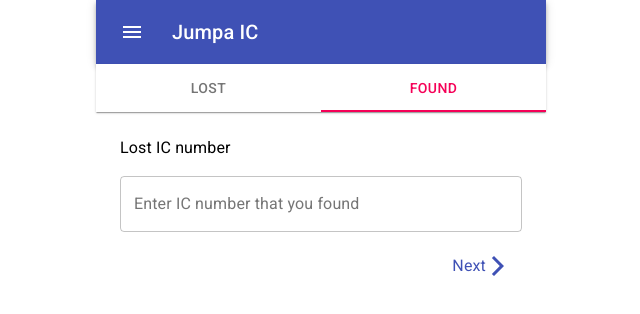
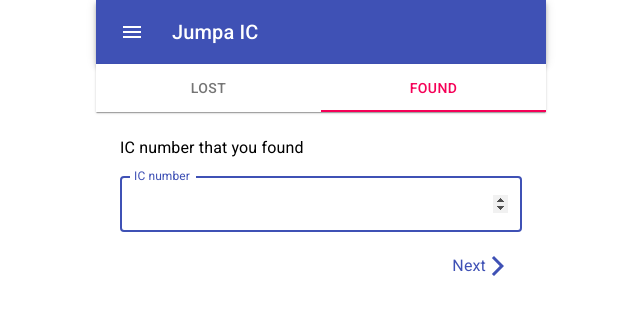
Before and after one commit to nric-lookup/frontend, a React (Create React App) app: page / in a window 1280 px wide. Both pictures are taken after a click on the tab "FOUND". Shown: the top 314 px of the page, without its empty margins (319-959 px from the left). Built offline with nearby package versions, Linux system fonts and the light colour scheme.

Commit message:
[UX feature] Add form validation on IC component

```diff
--- a/src/pages/found/IC.js
+++ b/src/pages/found/IC.js
@@ -10,18 +10,19 @@
   return (
     <>
       <form key={1} onSubmit={hs1(onSubmit1)} hidden={step !== 1}>
-        <p>Lost IC number</p>
+        <p>IC number that you found</p>
         <TextField
           fullWidth
+          autoFocus
           id='ic'
           name='ic'
           type='number'
           margin='normal'
           variant='outlined'
-          label='Enter IC number that you found'
+          label='IC number'
           error={e1.ic}
           helperText={e1.ic && 'Please provide a valid IC number'}
-          inputRef={r1()}
+          inputRef={r1({ minLength: 12, maxLength: 12, required: true })}
         />
 
         <Grid
@@ -36,7 +37,7 @@
             variant='contained'
             color='primary'
             size='large'
-            onClick={() => next()}
+            onClick={() => !e1.ic && next()}
           >
             <Typography variant='subtitle1' component='subtitle1'>
               Next
```
